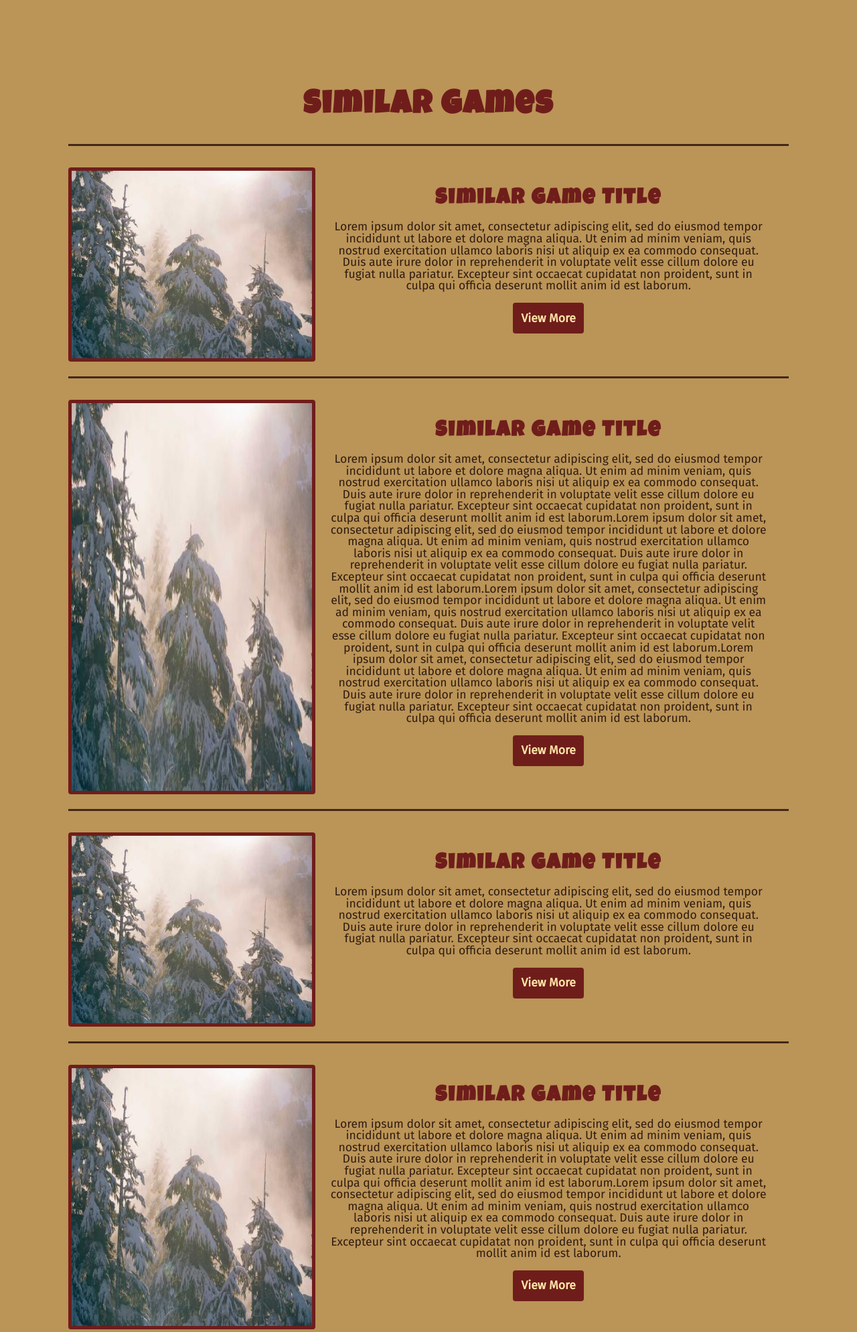
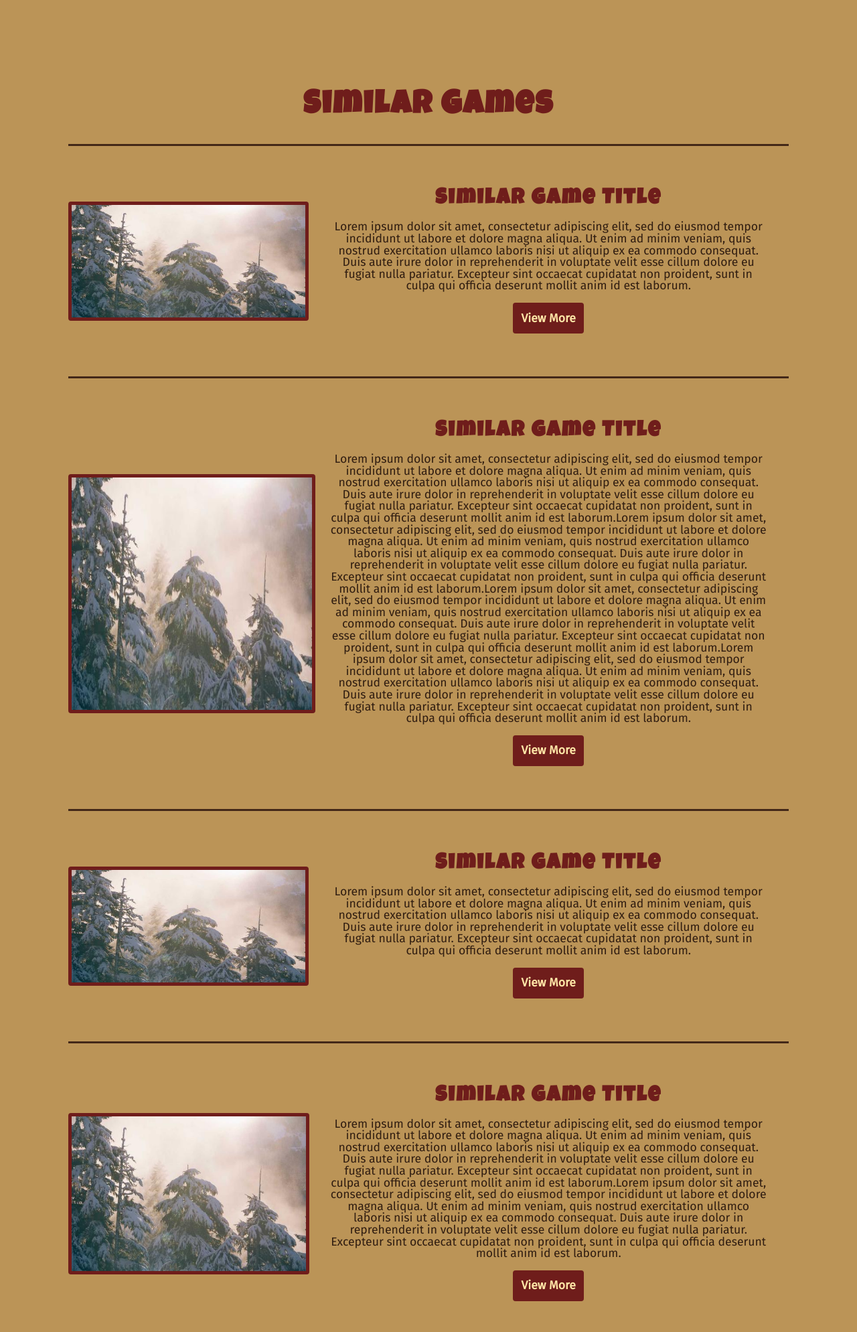
Before and after one commit to CaldwellDerek/bgp, a PHP site: page / in a window 1280 px wide. Shown: the part 850-2839 px from the top of the page at 67% size. Run offline with PHP 8.4, Linux system fonts and the light colour scheme.

Commit message:
adjusted similar game image sizes

```diff
--- a/css/index.css
+++ b/css/index.css
@@ -333,10 +333,13 @@ input::placeholder {
 
 .similar-game-image {
     grid-column: 1 / span 2;
+
+    display: flex;
+    align-items: center;
 }
 
 .similar-game-image img {
-    height: 100%;
+    height: 60%;
     width: 100%;
     border-radius: 0.25rem;
     border: 0.35rem solid var(--image-border);
```
